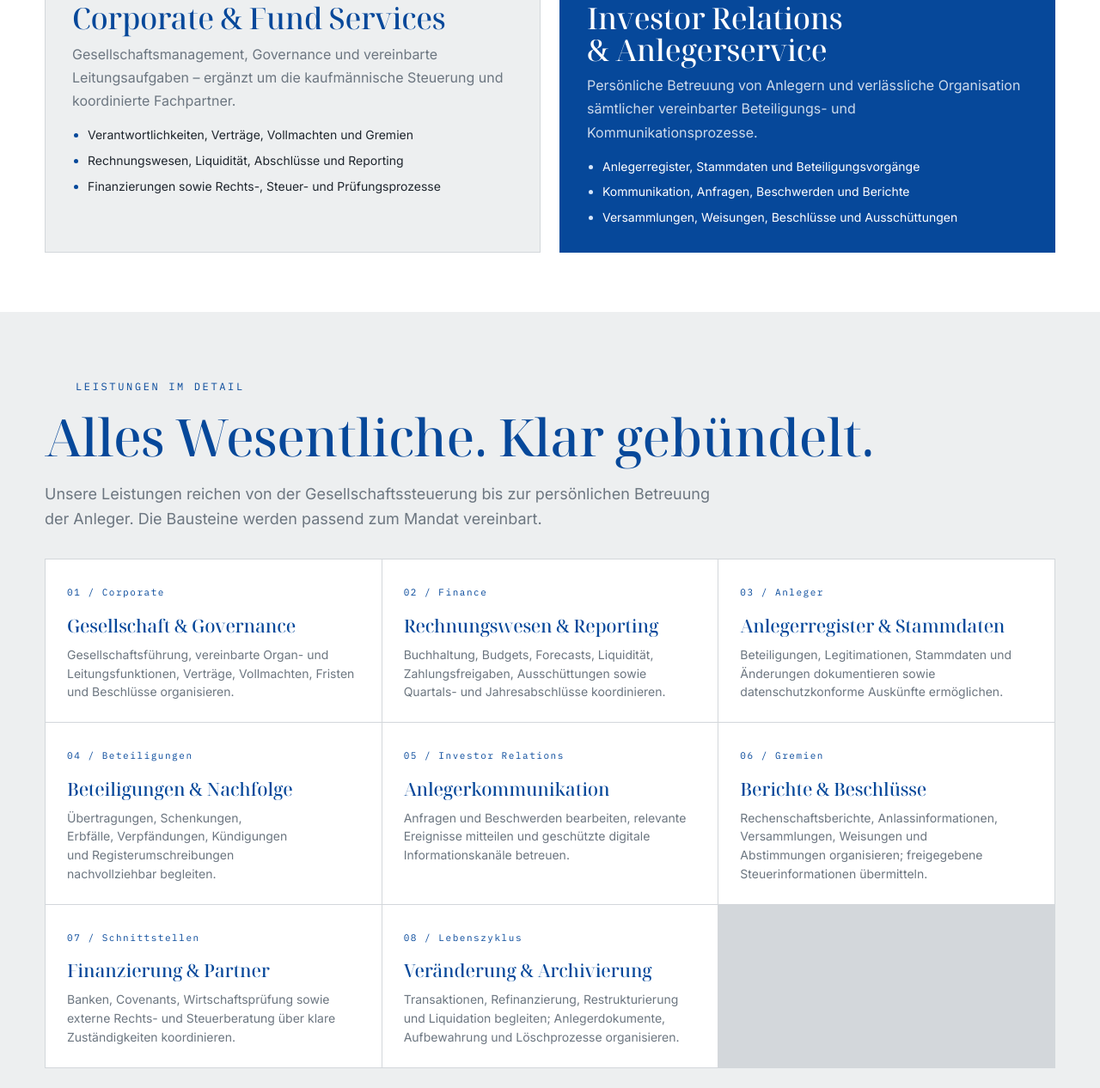
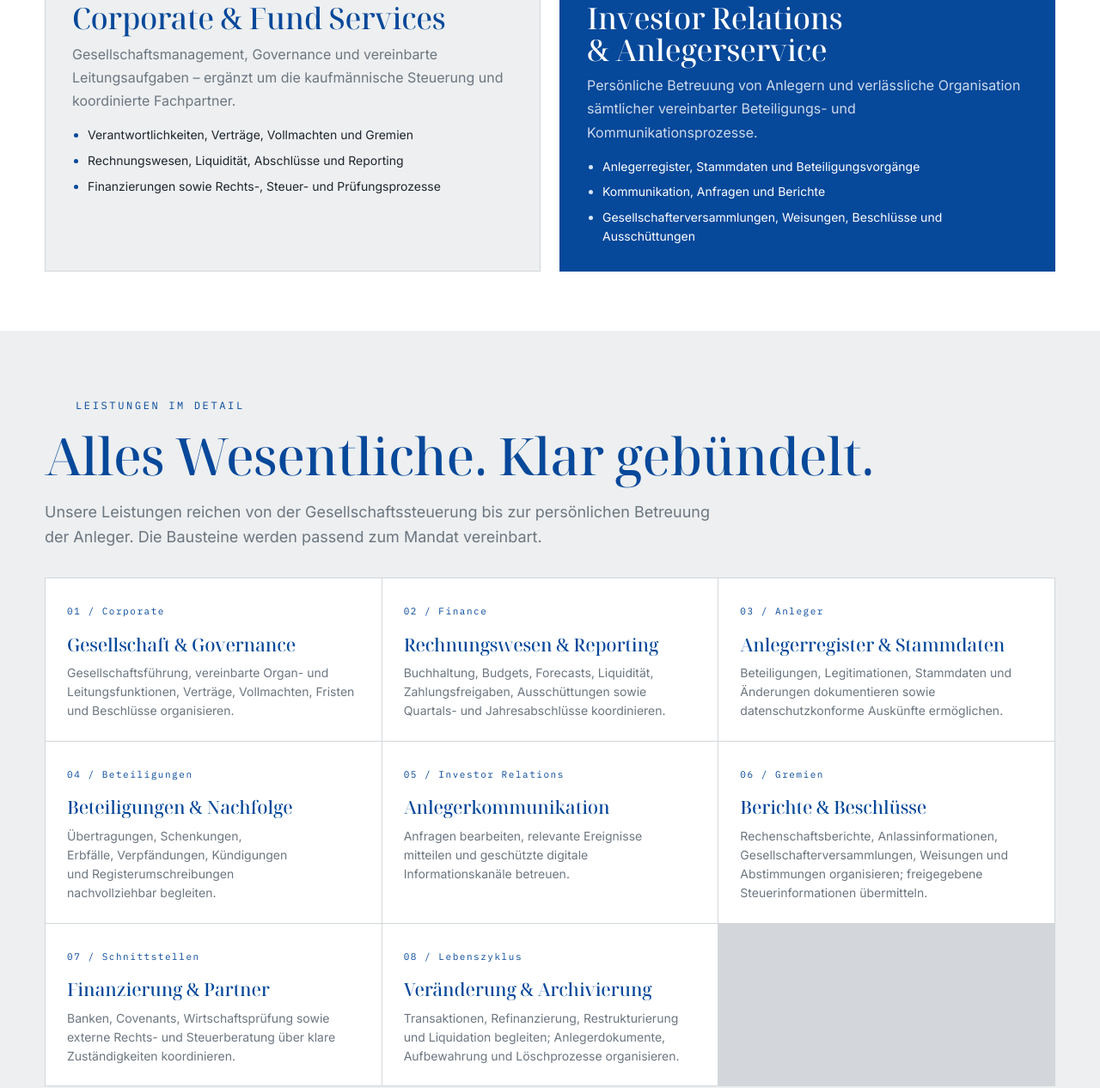
Before and after one commit to ICIMMO/ICIMMOV7, a website: page public/leistungen/fondsmanagement/index.html in a window 1280 px wide. Shown: the part 1238-2504 px from the top of the page at 86% size. Drawn offline with Linux system fonts and the light colour scheme.

Commit message:
Add files via upload

```diff
--- a/public/leistungen/fondsmanagement/index.html
+++ b/public/leistungen/fondsmanagement/index.html
@@ -389,7 +389,7 @@
 <article class="fm-field reveal" data-d="1"><div class="fm-field-top"><span>02 / Anlegerebene</span><span class="fm-field-num">02</span></div>
 <h3>Investor Relations &amp; Anlegerservice</h3>
 <p>Persönliche Betreuung von Anlegern und verlässliche Organisation sämtlicher vereinbarter Beteiligungs- und Kommunikationsprozesse.</p>
-<ul><li>Anlegerregister, Stammdaten und Beteiligungsvorgänge</li><li>Kommunikation, Anfragen, Beschwerden und Berichte</li><li>Versammlungen, Weisungen, Beschlüsse und Ausschüttungen</li></ul></article>
+<ul><li>Anlegerregister, Stammdaten und Beteiligungsvorgänge</li><li>Kommunikation, Anfragen und Berichte</li><li>Gesellschafterversammlungen, Weisungen, Beschlüsse und Ausschüttungen</li></ul></article>
 </div></div></section>
 <section class="fm-steered pad" id="service-leistungen"><div class="wrap"><div class="sec-head reveal">
 <span class="eyebrow">Leistungen im Detail</span><h2 class="section-title">Alles Wesentliche. Klar gebündelt.</h2>
@@ -399,8 +399,8 @@
 <article class="fm-service reveal"><span>02 / Finance</span><h3>Rechnungswesen &amp; Reporting</h3><p>Buchhaltung, Budgets, Forecasts, Liquidität, Zahlungsfreigaben, Ausschüttungen sowie Quartals- und Jahresabschlüsse koordinieren.</p></article>
 <article class="fm-service reveal"><span>03 / Anleger</span><h3>Anlegerregister &amp; Stammdaten</h3><p>Beteiligungen, Legitimationen, Stammdaten und Änderungen dokumentieren sowie datenschutzkonforme Auskünfte ermöglichen.</p></article>
 <article class="fm-service reveal"><span>04 / Beteiligungen</span><h3>Beteiligungen &amp; Nachfolge</h3><p>Übertragungen, Schenkungen, Erbfälle, Verpfändungen, Kündigungen und Registerumschreibungen nachvollziehbar begleiten.</p></article>
-<article class="fm-service reveal"><span>05 / Investor Relations</span><h3>Anlegerkommunikation</h3><p>Anfragen und Beschwerden bearbeiten, relevante Ereignisse mitteilen und geschützte digitale Informationskanäle betreuen.</p></article>
-<article class="fm-service reveal"><span>06 / Gremien</span><h3>Berichte &amp; Beschlüsse</h3><p>Rechenschaftsberichte, Anlassinformationen, Versammlungen, Weisungen und Abstimmungen organisieren; freigegebene Steuerinformationen übermitteln.</p></article>
+<article class="fm-service reveal"><span>05 / Investor Relations</span><h3>Anlegerkommunikation</h3><p>Anfragen bearbeiten, relevante Ereignisse mitteilen und geschützte digitale Informationskanäle betreuen.</p></article>
+<article class="fm-service reveal"><span>06 / Gremien</span><h3>Berichte &amp; Beschlüsse</h3><p>Rechenschaftsberichte, Anlassinformationen, Gesellschafterversammlungen, Weisungen und Abstimmungen organisieren; freigegebene Steuerinformationen übermitteln.</p></article>
 <article class="fm-service reveal"><span>07 / Schnittstellen</span><h3>Finanzierung &amp; Partner</h3><p>Banken, Covenants, Wirtschaftsprüfung sowie externe Rechts- und Steuerberatung über klare Zuständigkeiten koordinieren.</p></article>
 <article class="fm-service reveal"><span>08 / Lebenszyklus</span><h3>Veränderung &amp; Archivierung</h3><p>Transaktionen, Refinanzierung, Restrukturierung und Liquidation begleiten; Anlegerdokumente, Aufbewahrung und Löschprozesse organisieren.</p></article>
 </div></div></section>
@@ -411,7 +411,7 @@
 <div class="timeline fm-compact-timeline">
 <article class="step reveal"><div class="kicker">Phase 01</div><h3>Übernahme &amp; Setup</h3><p>Gesellschaften, Verträge, Vollmachten, Register, Dienstleister, Dokumente, Fristen und Systemzugänge erfassen.</p></article>
 <article class="step reveal" data-d="1"><div class="kicker">Phase 02</div><h3>Jahresplanung</h3><p>Budgets, Liquidität, Gremientermine, Abschlüsse, Berichte und Anlegerkommunikation abstimmen.</p></article>
-<article class="step reveal" data-d="2"><div class="kicker">Phase 03</div><h3>Laufende Betreuung</h3><p>Rechnungswesen, Register, Anfragen, Beschwerden, Ausschüttungen, Steuerinformationen und Archivierung steuern.</p></article>
+<article class="step reveal" data-d="2"><div class="kicker">Phase 03</div><h3>Laufende Betreuung</h3><p>Rechnungswesen, Register, Anfragen, Ausschüttungen, Steuerinformationen und Archivierung steuern.</p></article>
 <article class="step reveal" data-d="3"><div class="kicker">Phase 04</div><h3>Entscheidungen &amp; Wandel</h3><p>Beschlüsse, Weisungen, Nachfolgefälle, Finanzierungen, Transaktionen oder Liquidation begleiten.</p></article>
 </div></div></section>
 <section class="fm-operating pad" id="operating-model"><div class="wrap"><div class="sec-head reveal">
```
